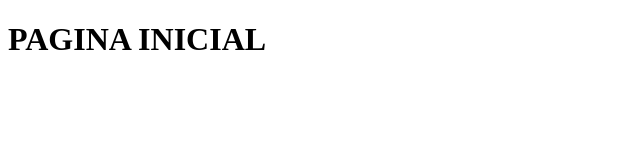
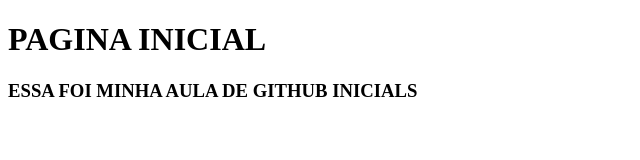
Before and after one commit to Jisaiaslima35/aula-git-hub, a plain HTML site: page test-git/index.html in a window 1280 px wide. Shown: the whole page, without its empty margins (0-640 px from the left). Drawn offline with Linux system fonts and the light colour scheme.

Commit message:
adicionei texto no html

```diff
--- a/test-git/index.html
+++ b/test-git/index.html
@@ -9,6 +9,8 @@
 <body>
     <h1>PAGINA INICIAL</h1>
 
+    <h3>ESSA FOI MINHA AULA DE GITHUB INICIALS</h3>
+
     <script src="js/index.js"></script>
 </body>
 </html>
```
Also changed, not shown: test-git/COMANDOS GIT.txt.
